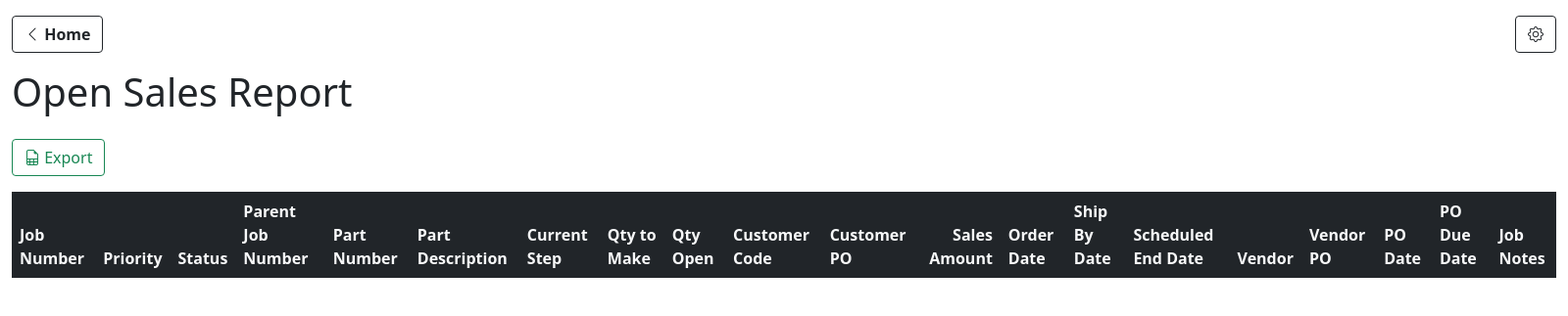
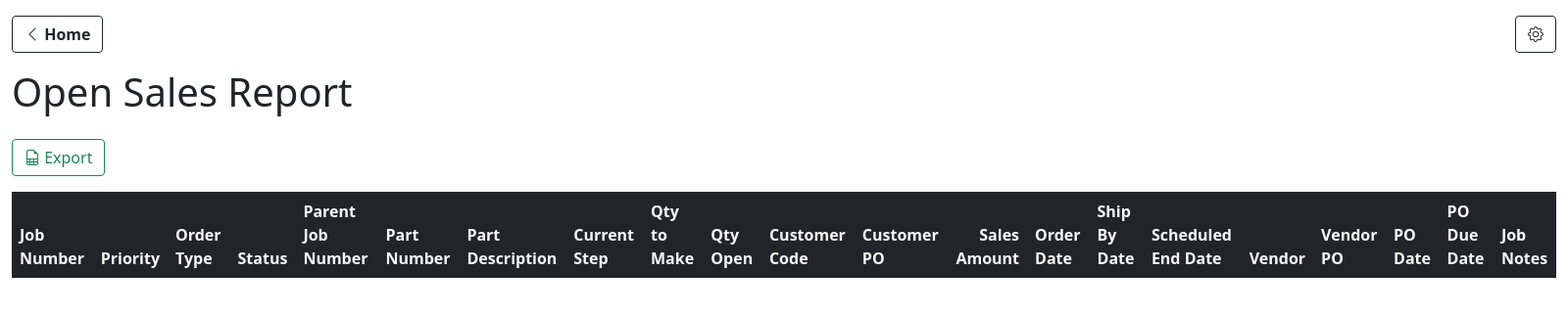
Before and after one commit to williamjacksn/e2-spy, a Flask app: page /open-sales-report in a window 1600 px wide. Shown: the top 323 px of the page at 98% size. Run offline with Flask 2, Linux system fonts and the light colour scheme; data that the repository does not hold is empty; parts of the project's set-up code (start-up, migrations or seed data) failed here and were passed over; some libraries are stand-ins or nearby versions.

```diff
--- a/e2_spy/app.py
+++ b/e2_spy/app.py
@@ -139,9 +139,9 @@ def open_sales_report_xlsx():
     text_wrap = workbook.add_format({'text_wrap': True})
     worksheet = workbook.add_worksheet()
     headers = [
-        'Job Number', 'Job Priority', 'Hold Status', 'Parent Job Number', 'Part Number', 'Part Description',
-        'Current Step', 'Qty to Make', 'Qty Open', 'Customer Code', 'Customer PO', 'Sales Amount', 'Order Date',
-        'Ship By Date', 'Scheduled End Date', 'Vendor', 'Vendor PO', 'PO Date', 'PO Due Date', 'Job Notes'
+        'Job Number', 'Job Priority', 'Order Type', 'Hold Status', 'Parent Job Number', 'Part Number',
+        'Part Description', 'Current Step', 'Qty to Make', 'Qty Open', 'Customer Code', 'Customer PO', 'Sales Amount',
+        'Order Date', 'Ship By Date', 'Scheduled End Date', 'Vendor', 'Vendor PO', 'PO Date', 'PO Due Date', 'Job Notes'
     ]
     col_widths = [len(v) for v in headers]
     worksheet.write_row(0, 0, headers)
--- a/e2_spy/db/e2.py
+++ b/e2_spy/db/e2.py
@@ -82,6 +82,7 @@ class E2Database:
             select
                 od.job_number,
                 od.priority,
+                oh.order_type,
                 od.status,
                 od.grid_parent_job_number parent_job_number,
                 od.part_number,
@@ -91,10 +92,10 @@ class E2Database:
                 od.quantity_open,
                 oh.customer_code,
                 oh.customer_po_number customer_po,
-                sj.sales_amount,
-                coalesce(format(sj.order_date, 'yyyy-MM-dd'), '') order_date,
-                coalesce(format(sj.projected_ship_date, 'yyyy-MM-dd'), '') ship_by_date,
-                coalesce(format(sj.scheduled_end_date, 'yyyy-MM-dd'), '') scheduled_end_date,
+                coalesce(sj.sales_amount, od.gross_amount) sales_amount,
+                coalesce(format(oh.order_date, 'yyyy-MM-dd'), '') order_date,
+                coalesce(format(od.projected_ship_date, 'yyyy-MM-dd'), '') ship_by_date,
+                coalesce(format(coalesce(sj.scheduled_end_date, oh.due_date), 'yyyy-MM-dd'), '') scheduled_end_date,
                 jpo.vendor,
                 jpo.vendor_po,
                 jpo.po_date,
--- a/e2_spy/templates/open-sales-report.html
+++ b/e2_spy/templates/open-sales-report.html
@@ -27,6 +27,7 @@
                     <tr>
                         <th class="bg-dark position-sticky text-light top-0">Job Number</th>
                         <th class="bg-dark position-sticky text-light top-0">Priority</th>
+                        <th class="bg-dark position-sticky text-light top-0">Order Type</th>
                         <th class="bg-dark position-sticky text-light top-0">Status</th>
                         <th class="bg-dark position-sticky text-light top-0">Parent Job Number</th>
                         <th class="bg-dark position-sticky text-light top-0">Part Number</th>
@@ -52,6 +53,7 @@
                     <tr {% if row.status == 'Hold' %} class="table-warning" {% endif %}>
                         <td>{{ row.job_number }}</td>
                         <td>{{ row.priority }}</td>
+                        <td>{{ row.order_type }}</td>
                         <td>{{ row.status }}</td>
                         <td>{{ row.parent_job_number }}</td>
                         <td>{{ row.part_number }}</td>
```
